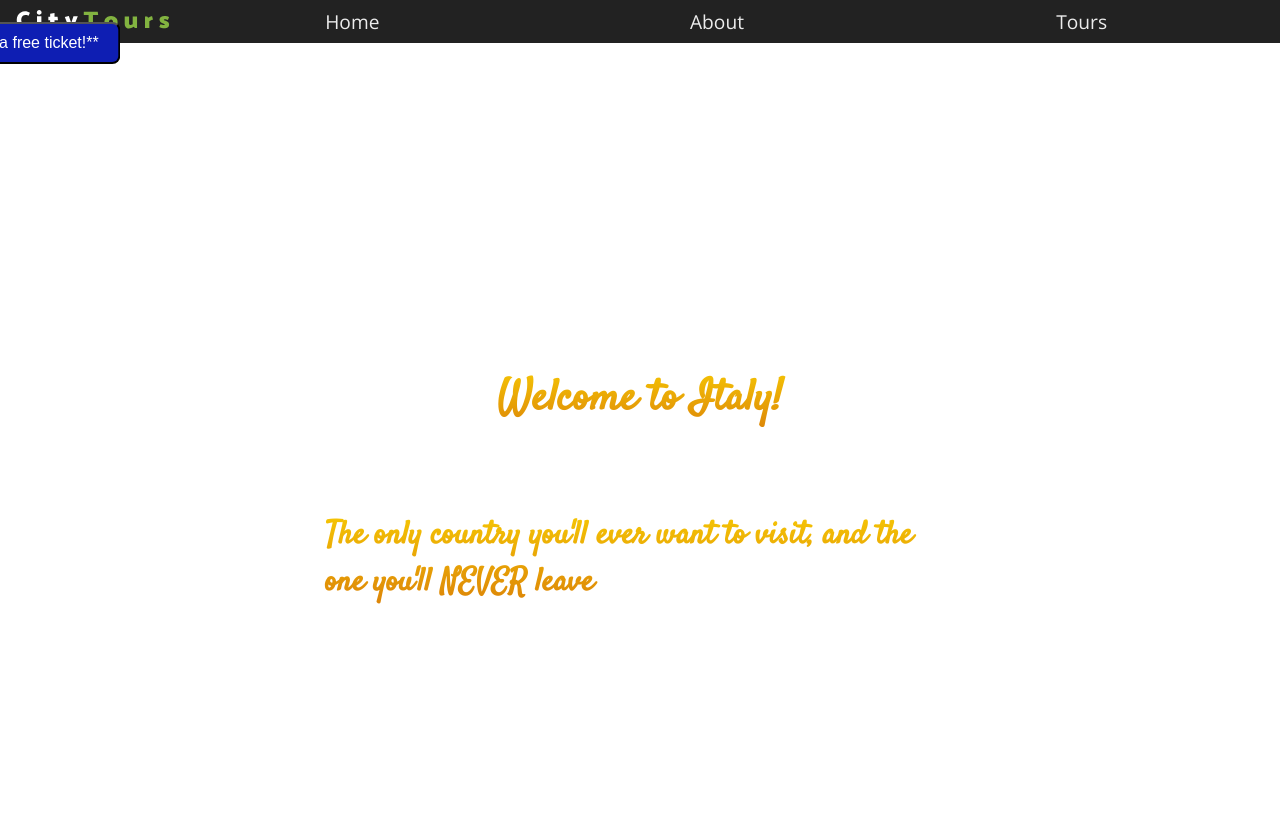
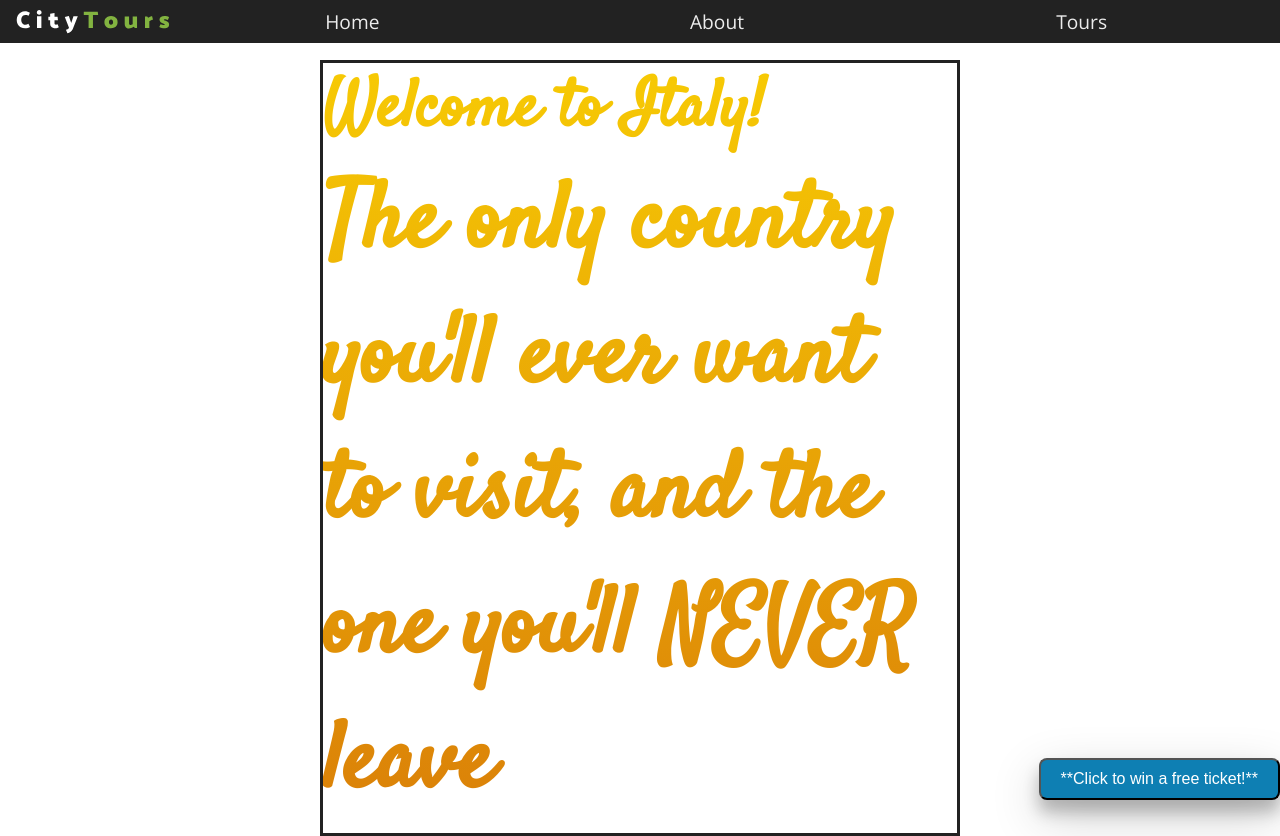
Before and after one commit to shmg1679/Italy_tour, a React (Create React App) app: page /home in a window 1280 px wide. Before the commit the page ends 800 px from the top, so only its background shows below. Built offline with nearby package versions, Linux system fonts and the light colour scheme.

Commit message:
home.js changes

```diff
--- a/src/App.js
+++ b/src/App.js
@@ -19,12 +19,6 @@
           </Route>
         </Routes>
       </BrowserRouter>
-
-      // <React.Fragment>
-      //   <Navbar />
-      //   <TourList />
-      //   {/* <about /> */}
-      // </React.Fragment>
     );
   }
 }
--- a/src/components/home/home.js
+++ b/src/components/home/home.js
@@ -11,13 +11,17 @@
 <div>
 
 
-  <div className="welcome"><h6>Welcome to Italy!</h6></div>
+  <div className="welcome"><h5>Welcome to Italy!</h5>
+    <h3>The only country you'll ever want to visit,
+  and the one you'll NEVER leave</h3>  </div>
 
-  <div className="slogan">The only country you'll ever want to visit, and the one you'll NEVER leave</div>
+<br/>
 
-  <p>
+
+
+  <div>
              <button className="button" id="reveal" onClick={text}> **Click to win a free ticket!** </button>
-  </p>
+  </div>
 
 
 
--- a/src/components/home/home.scss
+++ b/src/components/home/home.scss
@@ -4,56 +4,43 @@
 
 .welcome {
     // background: $mainBlack;
-    padding: 5px 5px 5px 5px ; //top right bottom left
-    position: absolute;
+
     background: -webkit-linear-gradient(rgb(247, 202, 4), rgb(218, 127, 8));
   -webkit-background-clip: text;
   -webkit-text-fill-color: transparent;
-    font-size: 4rem;
-    font-weight: bolder;
+
+
+  display:flex;
+  font-size: 80px;
+  flex-direction: column;
+    position: absolute;
     left: 50%;
     top: 50%;
     transform: translate(-50%, -50%);
     font-family: 'Satisfy', cursive;
+    border: solid;
+    margin-top: 3rem ;
+    position: absolute;
+
+
+
 
 }
 
-.slogan {
 
-    padding: 5px 5px 5px 5px ; //top right bottom left
-    position: absolute;
-    font-size: 2rem;
-    font-weight: bolder;
-    left: 50%;
-    top: 70%;
-    transform: translate(-50%, -50%);
-  background: -webkit-linear-gradient(rgb(247, 202, 4), rgb(218, 127, 8));
-  -webkit-background-clip: text;
-  -webkit-text-fill-color: transparent;
-
-    font-family: 'Satisfy', cursive;
-}
-
-.img {
-    background: url('https://media.istockphoto.com/photos/beautiful-colorful-cityscape-picture-id479824818?b=1&k=20&m=479824818&s=170667a&w=0&h=MuLRgpJAM_lJl3JzIPnYynn1QQSmeCDrJ4DzAz-Ccao=') no-repeat center center fixed;
-  -webkit-background-size: cover;
-  -moz-background-size: cover;
-  -o-background-size: cover;
-  background-size: cover;
-
-}
 
 .button {
-    background-color: rgb(14, 30, 179); /* Green */
+    background-color: rgb(14, 127, 179); /* Green */
     border-radius: 8px ;
     color: white;
     padding: 10px 20px 10px 20px;
     text-align: center;
     text-decoration: none;
-    display: inline-block;
+    box-shadow: 0 12px 16px 0 rgba(0,0,0,0.24), 0 17px 50px 0 rgba(0,0,0,0.19);
     font-size: 16px;
-    left: 50%;
-    top: 50%;
-    transform: translate(-50%, -50%);
+    position: absolute;
+    right: 0;
+    bottom: 0;
+    left: 50;
 
   }
```
Lines whose indentation alone changed are shown as unchanged.
